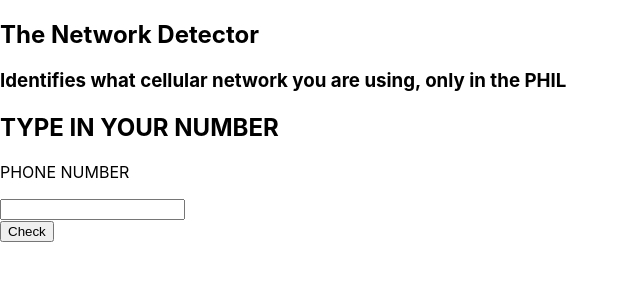
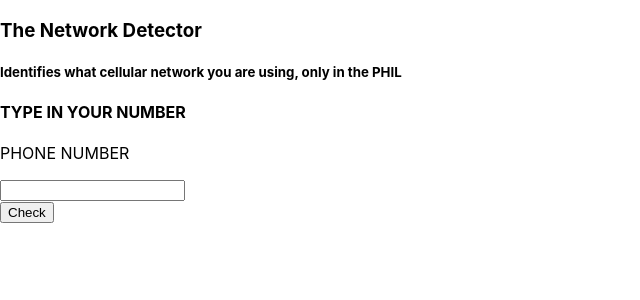
Before and after one commit to mcdylanb/network-identifier, a React (Create React App) app: page / in a window 1280 px wide. Shown: the top 300 px of the page, without its empty margins (0-640 px from the left). Built offline with nearby package versions, Linux system fonts and the light colour scheme.

Commit message:
Switches header type of context

```diff
--- a/src/App.js
+++ b/src/App.js
@@ -31,8 +31,8 @@ const App = ({ data }) => {
   return (
     <div>
       <div >
-        <h2>The Network Detector</h2>
-        <h3>Identifies what cellular network you are using, only in the PHIL</h3>
+        <h3>The Network Detector</h3>
+        <h5>Identifies what cellular network you are using, only in the PHIL</h5>
       </div>
       {/* Users identified Network */}
       <div>
@@ -41,7 +41,7 @@ const App = ({ data }) => {
       {/* User input form */}
       <div>
         <form onSubmit={handleSubmit}>
-        <h2>TYPE IN YOUR NUMBER</h2>
+        <h4>TYPE IN YOUR NUMBER</h4>
         <p>PHONE NUMBER</p>
         <div>
           <input value={usersNumber} onChange={handleChangeNumber} />
```
